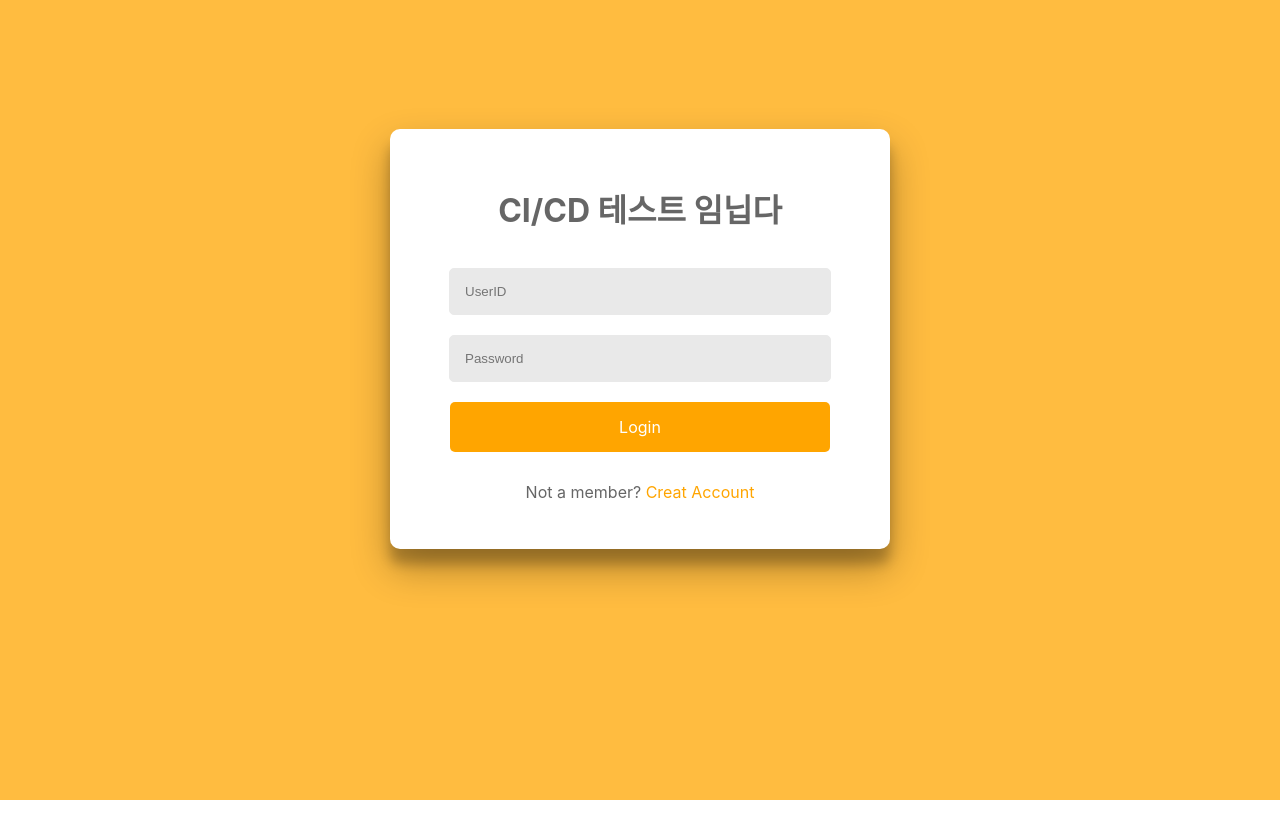
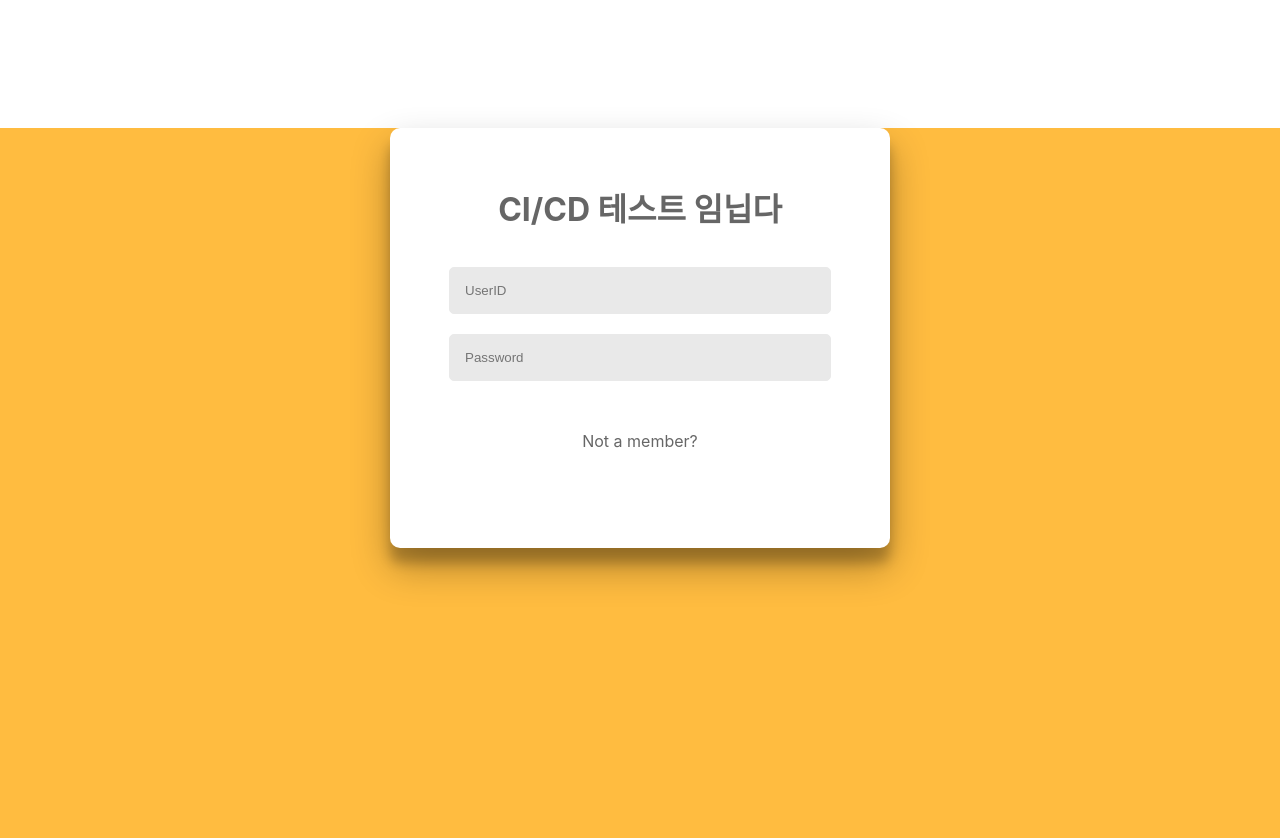
Before and after one commit to kimdowan123/wanted-pre-onboarding-frontend, a React (Create React App) app: page / in a window 1280 px wide. Shown: the top 838 px of the page. Before the commit the page ends 800 px from the top, so only its background shows below. Built offline with nearby package versions, Linux system fonts and the light colour scheme.

Commit message:
eslint,prettier,husky 초기설정

```diff
--- a/src/page/login/components/SignIn.js
+++ b/src/page/login/components/SignIn.js
@@ -24,7 +24,6 @@ function SignIn(props) {
 
   return (
     <div className="loginPage">
-      <div style={{ height: '1px' }}></div>
       <div className="loginContainer">
         <h1>CI/CD 테스트 임닙다</h1>
         <input
@@ -41,18 +40,18 @@ function SignIn(props) {
             setPw(e.target.value);
           }}
         />
-        <div
+        {/* <div
           className="loginBtn"
           onClick={() => {
             loginFun();
           }}
         >
           Login
-        </div>
+        </div> */}
 
         <div className="loginAccount">
           Not a member?{' '}
-          <span
+          {/* <span
             className="loginAccountBtn"
             onClick={() => {
               props.setModal(true);
@@ -60,7 +59,7 @@ function SignIn(props) {
           >
             {' '}
             Creat Account
-          </span>
+          </span> */}
         </div>
       </div>
     </div>
```
Also changed, not shown: 1 other file (tests, documents, lock files or other folders).
